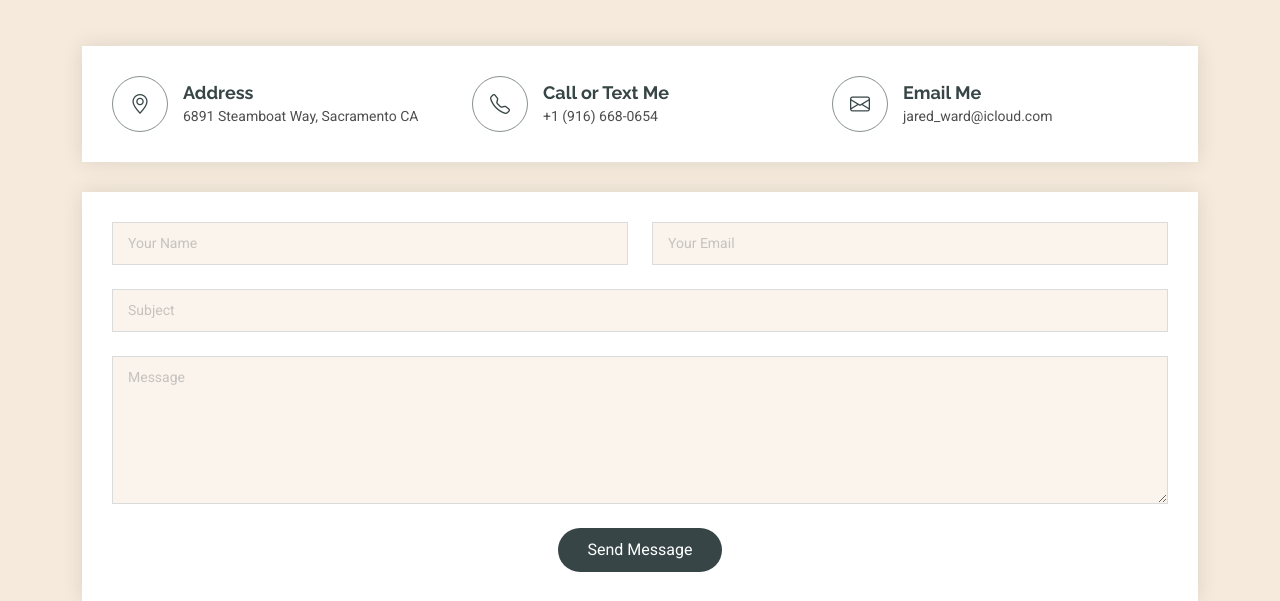
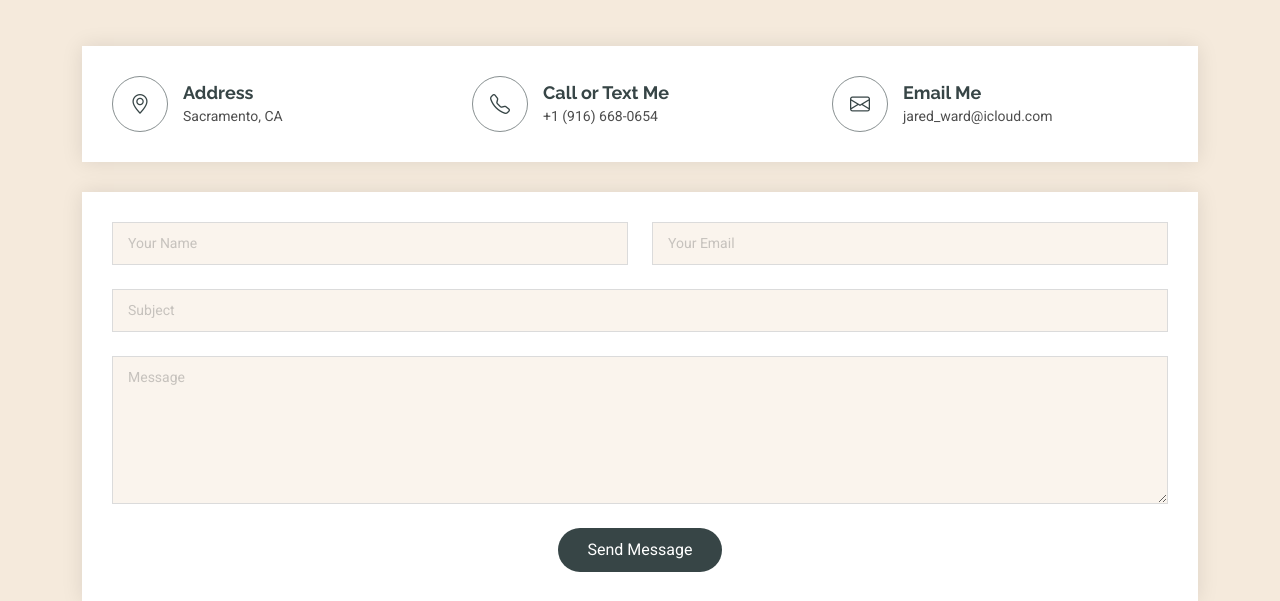
Before and after one commit to iLL57/ClearIllusions, a Flask app: page / in a window 1280 px wide. Shown: the part 5459-6060 px from the top of the page. Run offline with Flask 3, Linux system fonts and the light colour scheme; some libraries are stand-ins or nearby versions.

Commit message:
added requirements

```diff
--- a/templates/index.html
+++ b/templates/index.html
@@ -859,7 +859,7 @@
                 <i class="bi bi-geo-alt flex-shrink-0"></i>
                 <div>
                   <h3>Address</h3>
-                  <p>6891 Steamboat Way, Sacramento CA</p>
+                  <p>Sacramento, CA</p>
                 </div>
               </div>
             </div><!-- End Info Item -->
```
